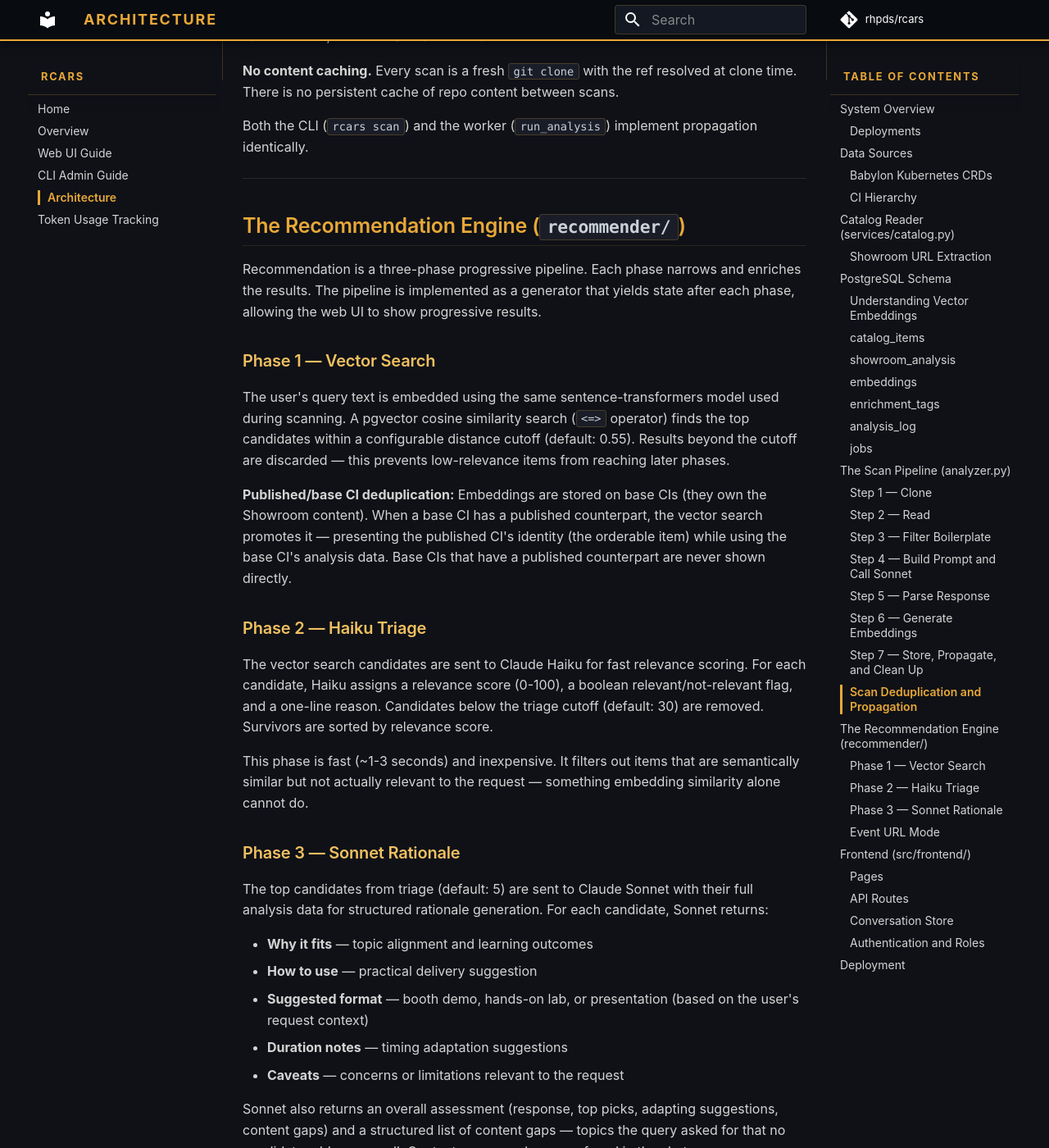
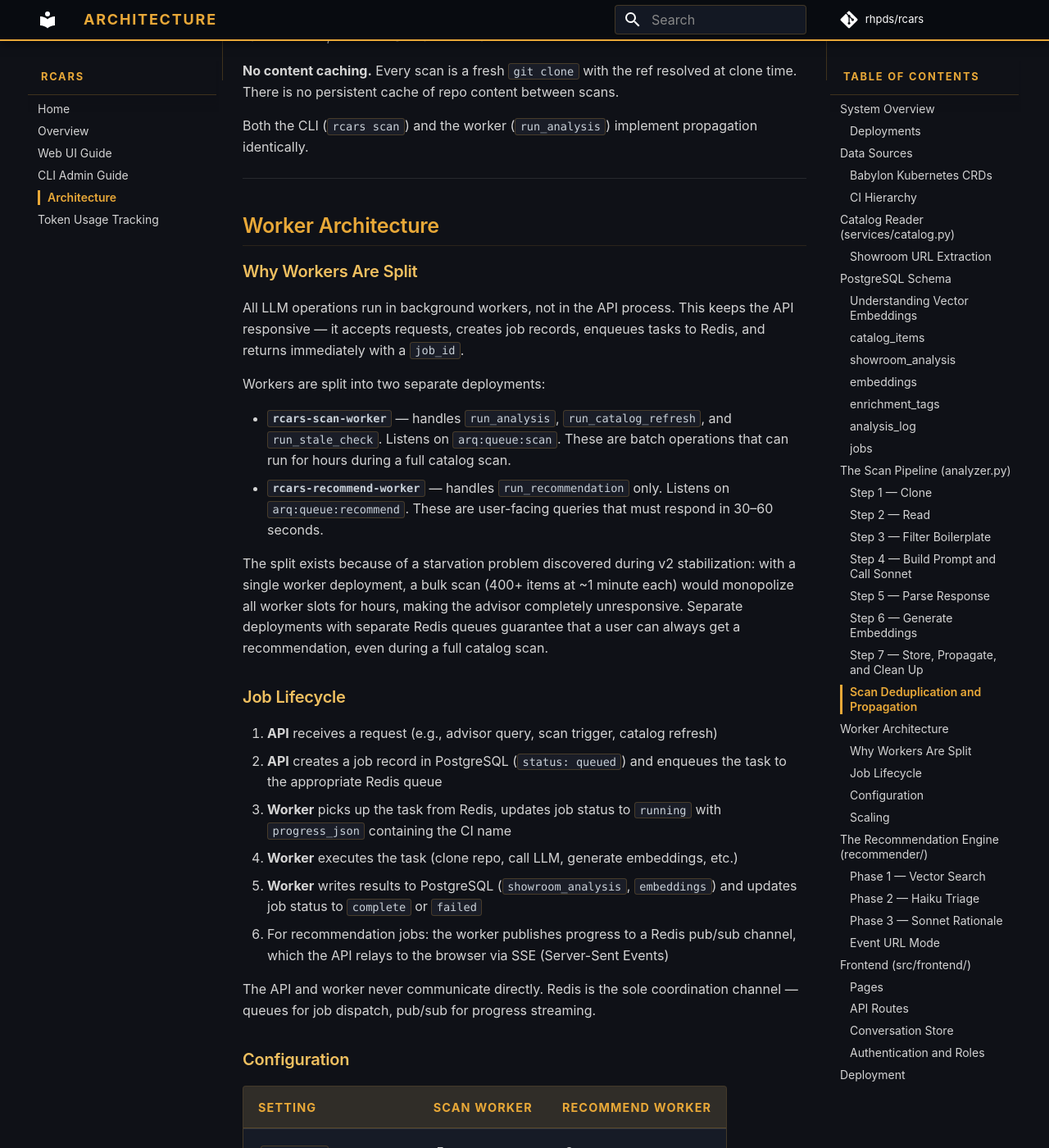
Before and after one commit to rhpds/rcars, an MkDocs documentation site: the page built from docs/architecture.md, in a window 1280 px wide and 1400 px high, scrolled down 14773 px. Shown: the whole window at 82% size. Built offline with MkDocs 1.6.1 and Material for MkDocs 9.7.7, drawn with Linux system fonts in a browser that asks for light colours; comment, search, counter and statistics services are not loaded; some of the changed text lies outside the part shown.

Commit message:
docs: Add Worker Architecture section to architecture.md
Covers split rationale (starvation problem), job lifecycle, queue
design, resource configuration, and scaling guidance.

Co-Authored-By: Claude Opus 4.6 (1M context) <noreply@anthropic.com>

```diff
--- a/docs/architecture.md
+++ b/docs/architecture.md
@@ -307,6 +307,47 @@ Both the CLI (`rcars scan`) and the worker (`run_analysis`) implement propagatio
 
 ---
 
+## Worker Architecture
+
+### Why Workers Are Split
+
+All LLM operations run in background workers, not in the API process. This keeps the API responsive — it accepts requests, creates job records, enqueues tasks to Redis, and returns immediately with a `job_id`.
+
+Workers are split into two separate deployments:
+
+- **`rcars-scan-worker`** — handles `run_analysis`, `run_catalog_refresh`, and `run_stale_check`. Listens on `arq:queue:scan`. These are batch operations that can run for hours during a full catalog scan.
+- **`rcars-recommend-worker`** — handles `run_recommendation` only. Listens on `arq:queue:recommend`. These are user-facing queries that must respond in 30–60 seconds.
+
+The split exists because of a starvation problem discovered during v2 stabilization: with a single worker deployment, a bulk scan (400+ items at ~1 minute each) would monopolize all worker slots for hours, making the advisor completely unresponsive. Separate deployments with separate Redis queues guarantee that a user can always get a recommendation, even during a full catalog scan.
+
+### Job Lifecycle
+
+1. **API** receives a request (e.g., advisor query, scan trigger, catalog refresh)
+2. **API** creates a job record in PostgreSQL (`status: queued`) and enqueues the task to the appropriate Redis queue
+3. **Worker** picks up the task from Redis, updates job status to `running` with `progress_json` containing the CI name
+4. **Worker** executes the task (clone repo, call LLM, generate embeddings, etc.)
+5. **Worker** writes results to PostgreSQL (`showroom_analysis`, `embeddings`) and updates job status to `complete` or `failed`
+6. For recommendation jobs: the worker publishes progress to a Redis pub/sub channel, which the API relays to the browser via SSE (Server-Sent Events)
+
+The API and worker never communicate directly. Redis is the sole coordination channel — queues for job dispatch, pub/sub for progress streaming.
+
+### Configuration
+
+| Setting | Scan Worker | Recommend Worker |
+|---|---|---|
+| `max_jobs` | 5 | 3 |
+| `job_timeout` | 600s | 120s |
+| CPU request/limit | 500m / 2 | 250m / 1 |
+| Memory request/limit | 1Gi / 4Gi | 1Gi / 2Gi |
+
+The scan worker has higher resource limits because it runs `git clone` operations and loads the sentence-transformers model for embedding generation. The recommend worker is lighter — it only makes LLM API calls and runs vector searches against PostgreSQL.
+
+### Scaling
+
+Workers are stateless. To increase scan throughput, increase `scan_worker_replicas` in the Ansible vars. The recommend worker typically needs only 1 replica since recommendation queries are infrequent and complete in under a minute.
+
+---
+
 ## The Recommendation Engine (`recommender/`)
 
 Recommendation is a three-phase progressive pipeline. Each phase narrows and enriches the results. The pipeline is implemented as a generator that yields state after each phase, allowing the web UI to show progressive results.
```
